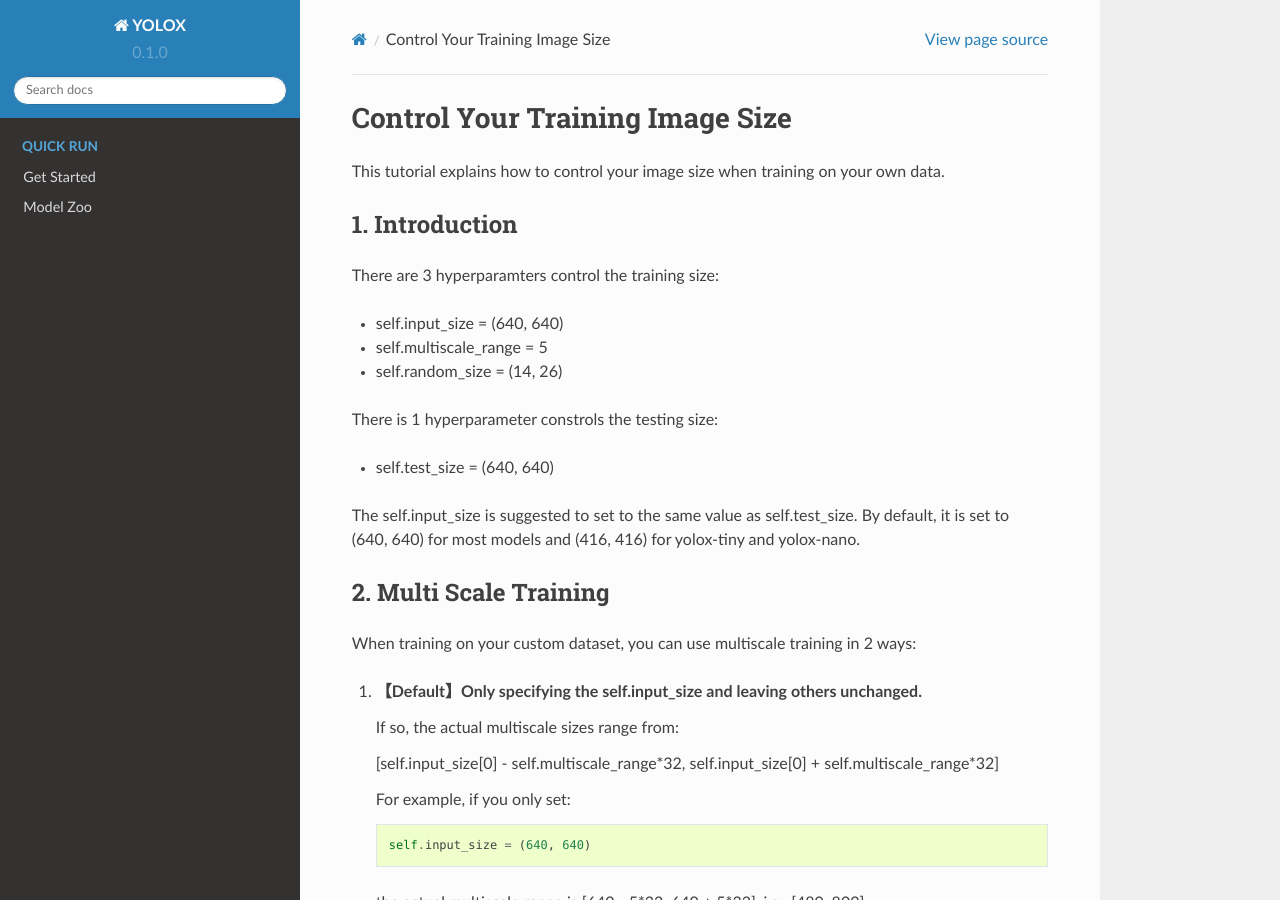
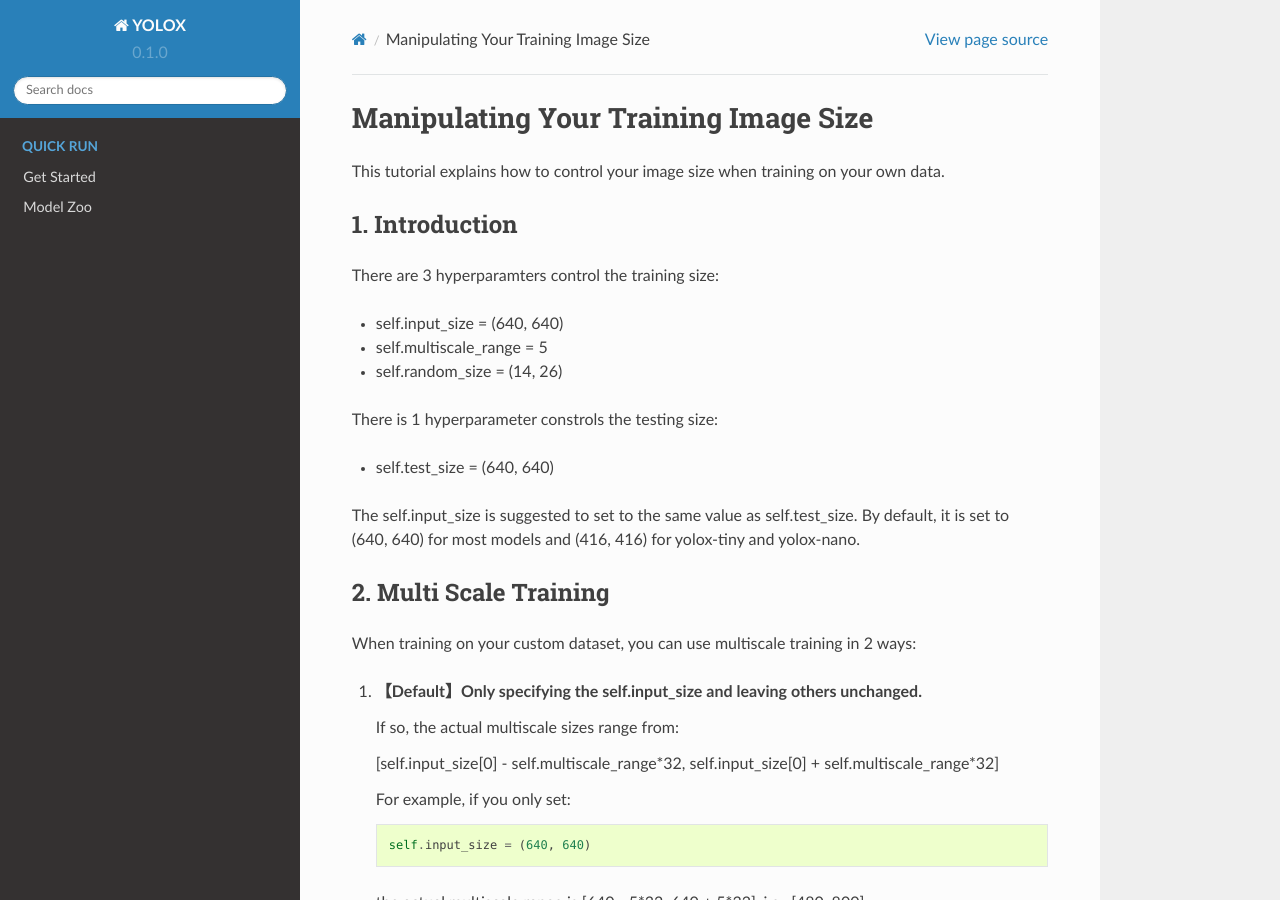
Before and after one commit to Megvii-BaseDetection/YOLOX, a Sphinx documentation site: the page built from docs/control_training_image_size.md, in a window 1280 px wide and 900 px high. Built offline with Sphinx 7.4.7 and the Read the Docs theme 2.0.0, drawn with Linux system fonts in a browser that asks for light colours; pages that are not in the unit, such as notebooks, are missing from menus.

Commit message:
fix some descriptions

```diff
--- a/docs/control_training_image_size.md
+++ b/docs/control_training_image_size.md
@@ -1,4 +1,4 @@
-# Control Your Training Image Size
+# Manipulating Your Training Image Size
 
 This tutorial explains how to control your image size when training on your own data.
 
```
